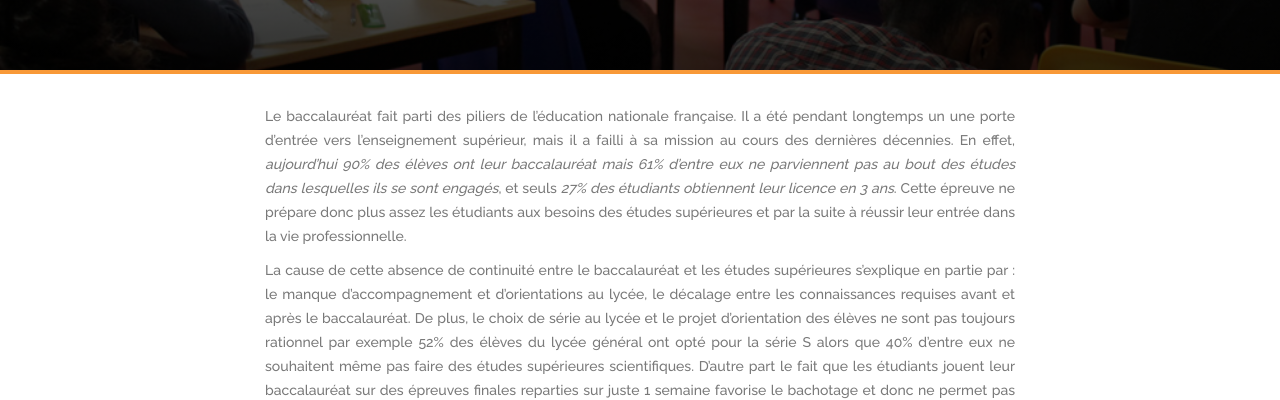
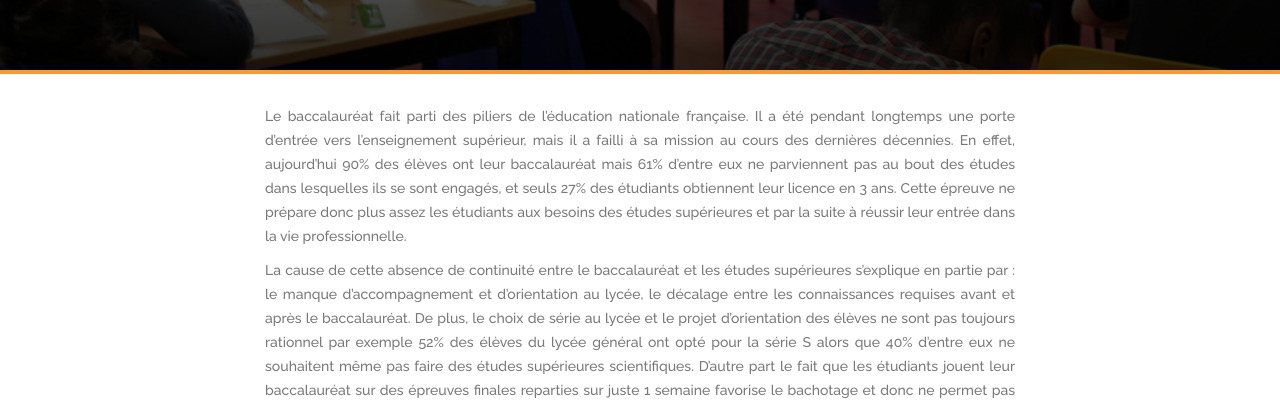
Before and after one commit to bkingg/les-clefs-pour-reussir, a Jekyll site: the page built from _posts/2019-08-14-la-nouvelle-réforme-du-baccalauréat.md, in a window 1280 px wide and 900 px high. Shown: the part 276-676 px from the top of the window. Built offline with Jekyll 4.4.1, drawn with Linux system fonts in a browser that asks for light colours; some of the changed text lies outside the part shown.

Commit message:
Update from Forestry.io Les Clef Pour Reussir updated _posts/2019-08-14-la-nouvelle-réforme-du-baccalauréat.md

```diff
--- a/_posts/2019-08-14-la-nouvelle-réforme-du-baccalauréat.md
+++ b/_posts/2019-08-14-la-nouvelle-réforme-du-baccalauréat.md
@@ -10,9 +10,9 @@ gallery:
 - "/uploads/1sd.png"
 
 ---
-Le baccalauréat fait parti des piliers de l’éducation nationale française. Il a été pendant longtemps un une porte d’entrée vers l’enseignement supérieur, mais il a failli à sa mission au cours des dernières décennies. En effet, _aujourd’hui 90% des élèves ont leur baccalauréat mais 61% d’entre eux ne parviennent pas au bout des études dans lesquelles ils se sont engagés_, et seuls _27% des étudiants obtiennent leur licence en 3 ans_. Cette épreuve ne prépare donc plus assez les étudiants aux besoins des études supérieures et par la suite à réussir leur entrée dans la vie professionnelle.
+Le baccalauréat fait parti des piliers de l’éducation nationale française. Il a été pendant longtemps une porte d’entrée vers l’enseignement supérieur, mais il a failli à sa mission au cours des dernières décennies. En effet, aujourd’hui 90% des élèves ont leur baccalauréat mais 61% d’entre eux ne parviennent pas au bout des études dans lesquelles ils se sont engagés, et seuls 27% des étudiants obtiennent leur licence en 3 ans. Cette épreuve ne prépare donc plus assez les étudiants aux besoins des études supérieures et par la suite à réussir leur entrée dans la vie professionnelle.
 
-La cause de cette absence de continuité entre le baccalauréat et les études supérieures s’explique en partie par : le manque d’accompagnement et d’orientations au lycée, le décalage entre les connaissances requises avant et après le baccalauréat. De plus, le choix de série au lycée et le projet d’orientation des élèves ne sont pas toujours rationnel par exemple 52% des élèves du lycée général ont opté pour la série S alors que 40% d’entre eux ne souhaitent même pas faire des études supérieures scientifiques. D’autre part le fait que les étudiants jouent leur baccalauréat sur des épreuves finales reparties sur juste 1 semaine favorise le bachotage et donc ne permet pas de mettre en valeur le travail des étudiants dans la durée alors que les épreuves subies durant les études supérieures se déroule plus dans la continuité.
+La cause de cette absence de continuité entre le baccalauréat et les études supérieures s’explique en partie par : le manque d’accompagnement et d’orientation au lycée, le décalage entre les connaissances requises avant et après le baccalauréat. De plus, le choix de série au lycée et le projet d’orientation des élèves ne sont pas toujours rationnel par exemple 52% des élèves du lycée général ont opté pour la série S alors que 40% d’entre eux ne souhaitent même pas faire des études supérieures scientifiques. D’autre part le fait que les étudiants jouent leur baccalauréat sur des épreuves finales reparties sur juste 1 semaine favorise le bachotage et donc ne permet pas de mettre en valeur le travail des étudiants dans la durée alors que les épreuves subies durant les études supérieures se déroule plus dans la continuité.
 
 **_La réforme nouvelle du baccalauréat a pour but de corriger les carences du système actuel et faire du baccalauréat un tremplin pour la réussite_**, aider les étudiants à construire un projet d’avenir selon leur talent et leur aspiration, mieux repartir l’évaluation et valoriser les efforts des élèves dans la durée, moderniser et simplifier cet examen.
 
```
Also changed, not shown: .forestry/front_matter/templates/articles.yml.
